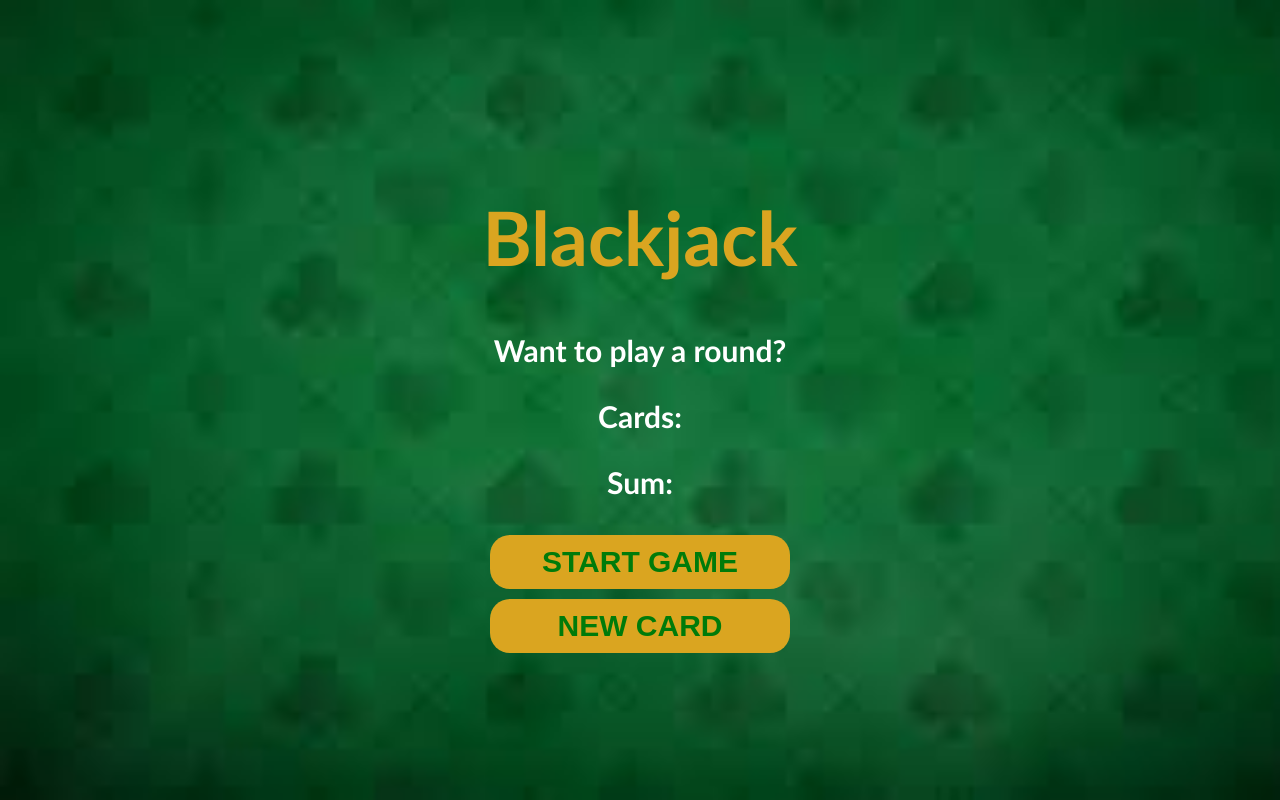
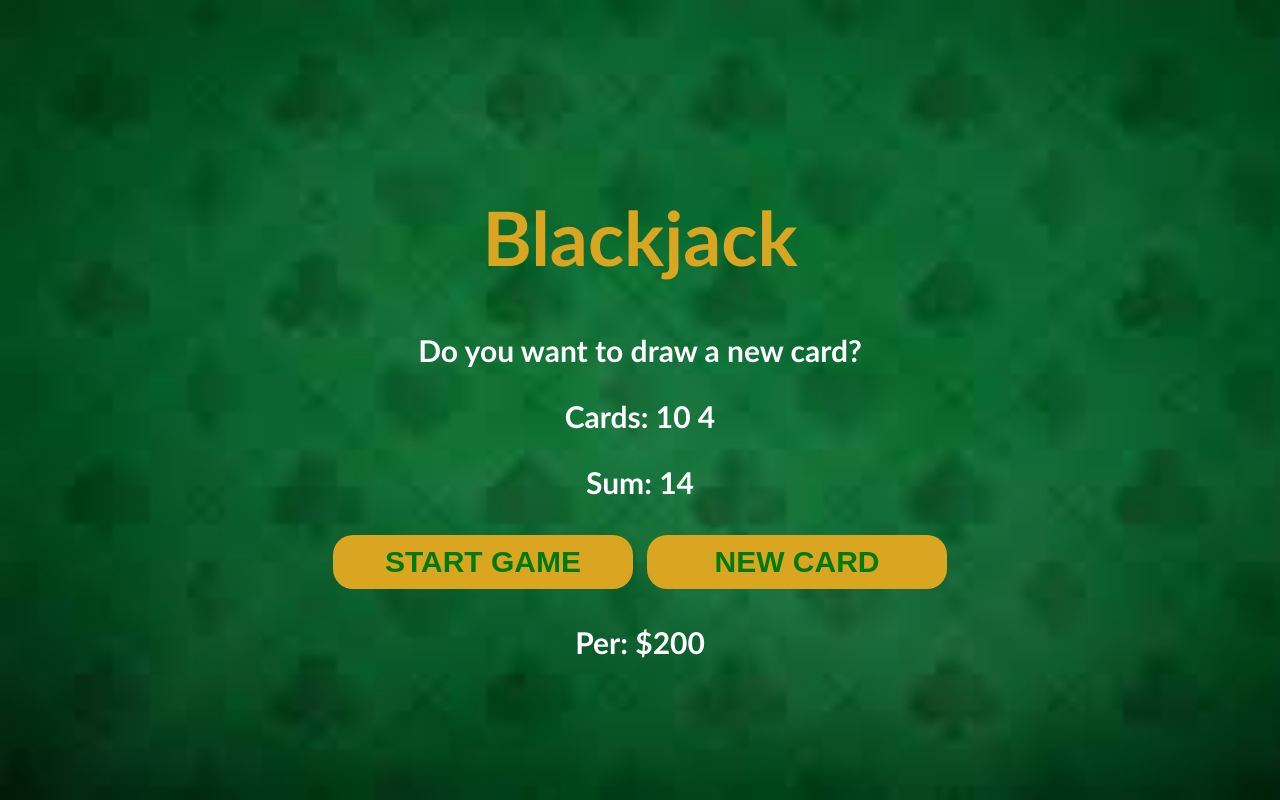
Before and after one commit to siddeshwarv/Black_jack_game, a plain HTML site: page index.html in a window 1280 px wide. Both pictures are taken after a click on the button "START GAME". Drawn offline with Linux system fonts and the light colour scheme.

Commit message:
COMPLETED

```diff
--- a/index.html
+++ b/index.html
@@ -5,13 +5,11 @@
   <body>
     <h1>Blackjack</h1>
     <p id="message-el">Want to play a round?</p>
-    <p id="card-el">Cards:</p>
+    <p id="cards-el">Cards:</p>
     <p id="sum-el">Sum:</p>
-    <div class="btns">
-      <button id="start-game" onclick="startGame()">START GAME</button>
-      <button id="new-card" onclick="newCard()">NEW CARD</button>
-      <p id="player-el"></p>
-      <script src="index.js"></script>
-    </div>
+    <button onclick="startGame()">START GAME</button>
+    <button onclick="newCard()">NEW CARD</button>
+    <p id="player-el"></p>
+    <script src="index.js"></script>
   </body>
 </html>
--- a/index.js
+++ b/index.js
@@ -1,21 +1,27 @@
+let player = {
+  name: "Per",
+  chips: 200,
+};
+
 let cards = [];
-let sum = firstCard + secondCard;
+let sum = 0;
 let hasBlackJack = false;
-let isAlive = true;
 let message = "";
 let messageEl = document.getElementById("message-el");
 let sumEl = document.getElementById("sum-el");
-let cardEl = document.getElementById("card-el");
-let playerEl = document.getElementById("card-el");
-messageEl;
+let cardsEl = document.getElementById("cards-el");
+let playerEl = document.getElementById("player-el");
+
+playerEl.textContent = player.name + ": $" + player.chips;
+
 function getRandomCard() {
-  let num = Math.floor(Math.random() * 13) + 1;
-  if (num === 1) {
+  let randomNumber = Math.floor(Math.random() * 13) + 1;
+  if (randomNumber > 10) {
+    return 10;
+  } else if (randomNumber === 1) {
     return 11;
-  } else if (num <= 13 && num >= 11) {
-    return 10;
   } else {
-    return num;
+    return randomNumber;
   }
 }
 
@@ -24,37 +30,34 @@ function startGame() {
   let firstCard = getRandomCard();
   let secondCard = getRandomCard();
   cards = [firstCard, secondCard];
+  sum = firstCard + secondCard;
   renderGame();
 }
 
 function renderGame() {
-  sumEl.textContent = "Sum : " + sum;
-  cardEl.textContent = "Cards : ";
-
+  cardsEl.textContent = "Cards: ";
   for (let i = 0; i < cards.length; i++) {
-    cardEl.textContent += cards[i] + " ";
+    cardsEl.textContent += cards[i] + " ";
   }
 
+  sumEl.textContent = "Sum: " + sum;
   if (sum <= 20) {
-    message = "Do you want to draw a new card? ";
+    message = "Do you want to draw a new card?";
   } else if (sum === 21) {
-    message = "Wohoo! You've got Blackjack! ";
+    message = "You've got Blackjack!";
     hasBlackJack = true;
   } else {
-    message = "You're out of the game! ";
+    message = "You're out of the game!";
     isAlive = false;
   }
-
   messageEl.textContent = message;
 }
 
 function newCard() {
-  if (Alive === true and hasBlackJack === false){
-  let card = getRandomCard();
-  sum += card;
-  cards.push(card);
-  renderGame();
+  if (isAlive === true && hasBlackJack === false) {
+    let card = getRandomCard();
+    sum += card;
+    cards.push(card);
+    renderGame();
+  }
 }
-}
-
-console.log(message);
```
